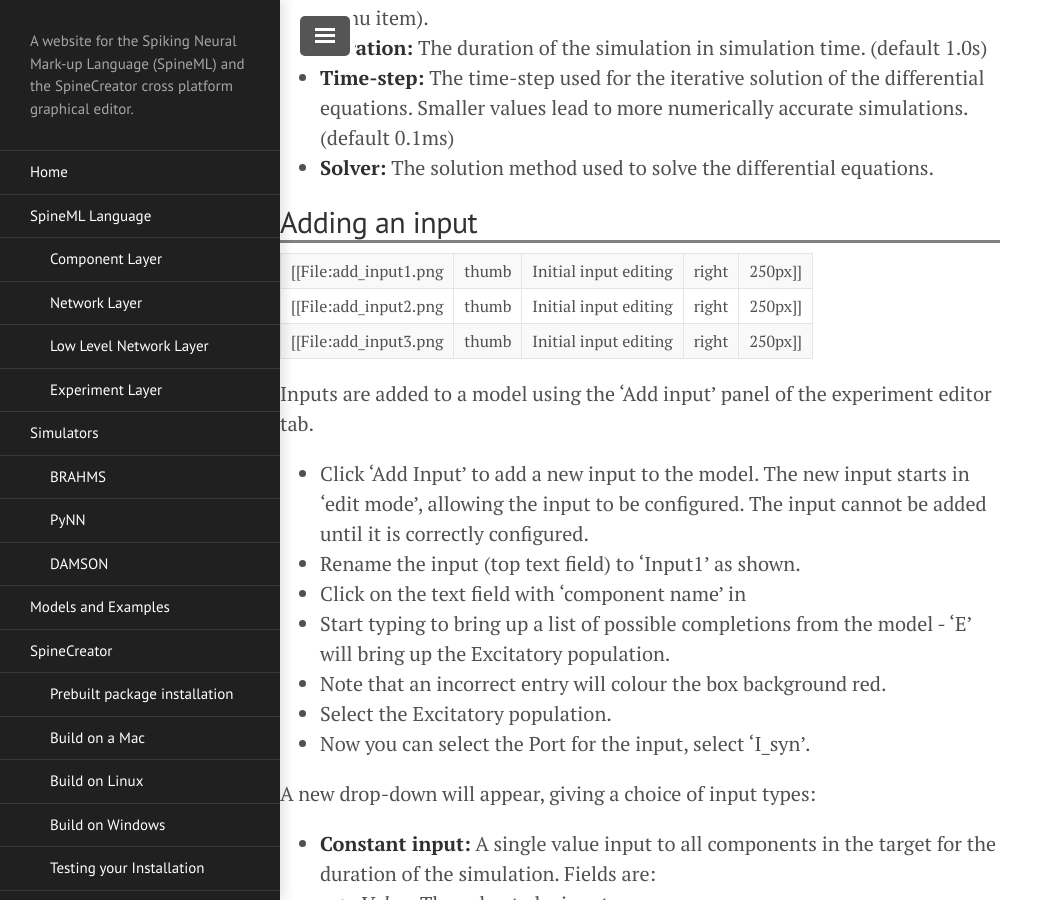
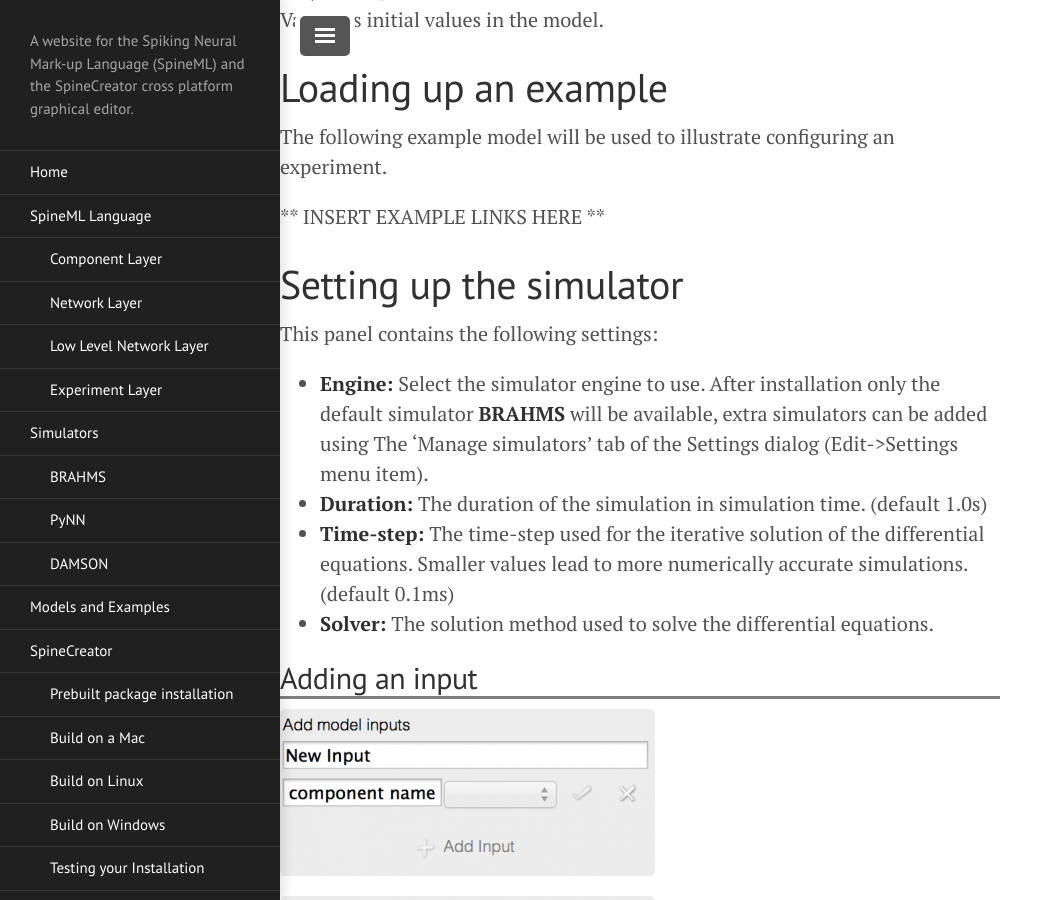
Before and after one commit to SpineML/spineml.github.io, a Jekyll site: the page built from spinecreator/createexpt/index.md, in a window 1280 px wide and 900 px high, scrolled down 1756 px. Shown: the whole window, without its empty margins (0-1063 px from the left). Built offline with Jekyll 4.4.1, drawn with Linux system fonts in a browser that asks for light colours; nearby versions of some CDN libraries; library files that are not in the unit come from our copies; some of the changed text lies outside the part shown.

Commit message:
Adds some of the images to the createexpt page

```diff
--- a/spinecreator/createexpt/index.md
+++ b/spinecreator/createexpt/index.md
@@ -39,7 +39,7 @@ button deletes the selected experiment. The **RUN** button at the
 top of the panel runs the current experiment using the selected
 simulator.
 
-[[File:expt_overview.jpg|center|thumb|Overview of the network editor tab|700px]]
+![expt_overview](/public/images/createexpt/1050px-Expt_overview.jpg "Fig 1: Overview of the experiment editor"){: .center-image }
 
 <span style="color: blue">Simulator setup:</span> This panel allows
 the settings for the simulator used to run the model to be configured.
@@ -80,9 +80,9 @@ This panel contains the following settings:
 
 ## Adding an input
 
-[[File:add_input1.png|thumb|Initial input editing|right|250px]]
-[[File:add_input2.png|thumb|Initial input editing|right|250px]]
-[[File:add_input3.png|thumb|Initial input editing|right|250px]]
+![add_input1](/public/images/createexpt/375px-Add_input1.png "Fig 2: Initial input editing"){: .inline-image }
+![add_input2](/public/images/createexpt/375px-Add_input2.png "Fig 3: Initial input editing"){: .inline-image }
+![add_input3](/public/images/createexpt/375px-Add_input3.png "Fig 4: Initial input editing"){: .inline-image }
 
 Inputs are added to a model using the 'Add input' panel of the experiment editor tab.
 
@@ -155,7 +155,7 @@ File:input_atv.png|Array of time varying inputs
 File:input_e.png|External input
 </gallery>
 
-[[File:input_complete.png|thumb|Completed input|right|250px]]
+![input_complete](/public/images/createexpt/375px-Input_complete.png "Fig 10: Completed input"){: .center-image }
 
 The 'tick' button confirms the settings for the input, and the 'cross'
 button removes the input.
@@ -168,7 +168,7 @@ button to change the input's settings, as shown in Fig XX.
 
 ## Adding an output
 
-[[File:output_edit.png|thumb|Completed input|right|250px]]
+![output_edit](/public/images/createexpt/375px-Output_edit.png "Fig 11: Editing an output"){: .center-image }
 
 * Click 'Add Output' to add a new output to the model. The new output
   starts in 'edit mode', allowing the output to be configured. The
@@ -186,7 +186,7 @@ button to change the input's settings, as shown in Fig XX.
   of writing BRAHMS does not support limited list and will always log
   all indices).
 
-[[File:output_completed.png|thumb|Completed input|right|250px]]
+![output_completed](/public/images/createexpt/375px-Output_completed.png "Fig 12: Completed output"){: .center-image }
 
 The 'tick' button confirms the settings for the output, and the
 'cross' button removes the output.
@@ -254,4 +254,4 @@ You can add new plots, save plots as PDF or PNG,tile the plots, open
 data for plotting manually and manually refresh the loaded data using
 the toolbar items.
 
-[[File:COBA_graphs.png|center|thumb|The membrane potentials of the first few neurons of each Population in the COBA example|700px]]
+![COBA_graphs](/public/images/createexpt/1050px-COBA_graphs.png "Fig 13: The membrane potentials of the first few neurons of each Population in the COBA example"){: .center-image }
```
Also changed, not shown: public/images/createexpt/1050px-COBA_graphs.png (added), public/images/createexpt/1050px-Expt_overview.jpg (added), public/images/createexpt/210px-Input_ac.png (added), public/images/createexpt/210px-Input_atv.png (added), public/images/createexpt/210px-Input_c.png (added), public/images/createexpt/210px-Input_e.png (added), public/images/createexpt/210px-Input_tv.png (added), public/images/createexpt/375px-Add_input1.png (added), public/images/createexpt/375px-Add_input2.png (added), public/images/createexpt/375px-Add_input3.png (added), public/images/createexpt/375px-Input_complete.png (added), public/images/createexpt/375px-Output_completed.png (added), public/images/createexpt/375px-Output_edit.png (added).
